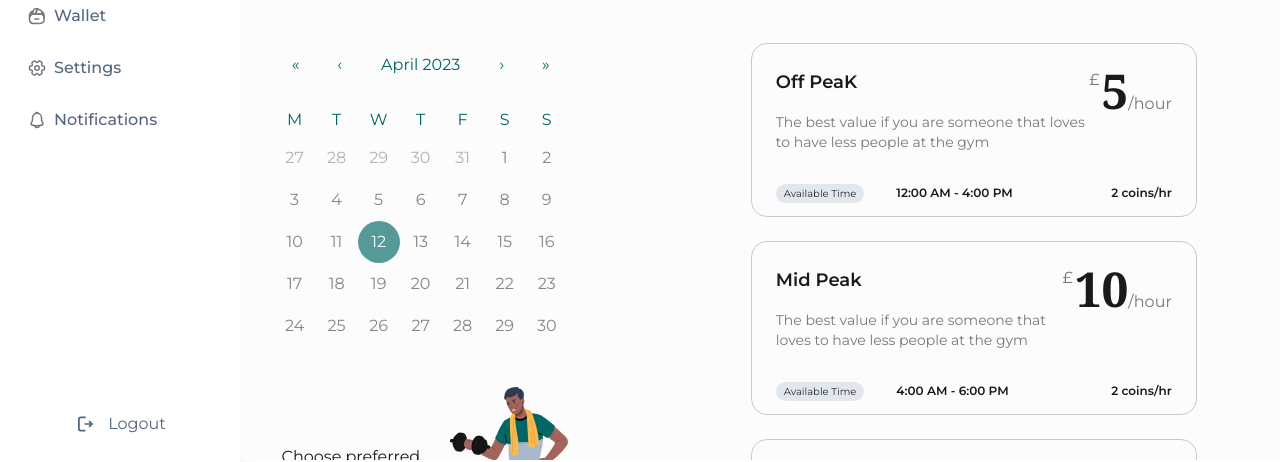
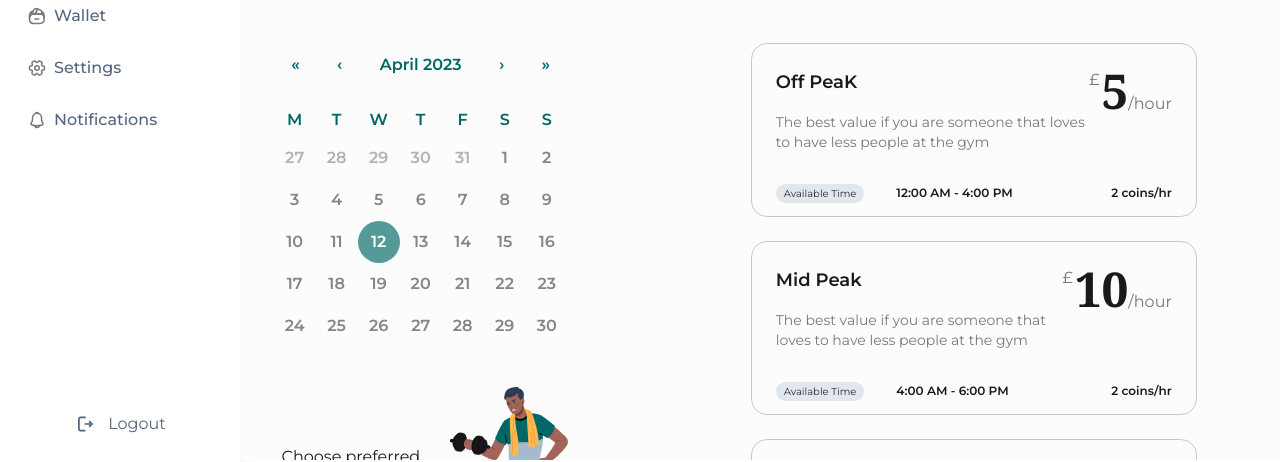
Before and after one commit to Alphadude/lepole-frontend, a React (Create React App) app: page /dashboard/session/new in a window 1280 px wide. Shown: the part 332-794 px from the top of the page. Built offline with nearby package versions, Linux system fonts and the light colour scheme; no server answers.

Commit message:
make calendar text bold

```diff
--- a/src/components/elements/CalendarWidget.js
+++ b/src/components/elements/CalendarWidget.js
@@ -1,7 +1,6 @@
-import styled from "styled-components";
+import { useEffect, useState } from "react";
 import Calendar from "react-calendar";
 import "./calendar.css";
-import { useEffect, useState } from "react";
 import { upcoming } from "../../utils/dummyData";
 import { formatDate } from "../../helpers/functions";
 
@@ -79,8 +78,10 @@ const CalendarWidget = ({ dateValue, setDateValue }) => {
       ),
     );
   }, [dates]);
+
+
   return (
-    <div className="text-center -ml-2 flex justify-center md:justify-normal ">
+    <div className="text-center -ml-2 flex justify-center md:justify-normal font-semibold ">
       <Calendar
         onChange={setDateValue}
         value={dateValue}
--- a/src/components/elements/calendar.css
+++ b/src/components/elements/calendar.css
@@ -108,6 +108,7 @@ abbr:where([title]) {
 
 .react-calendar__tile:disabled {
   background-color: #f0f0f0;
+  color: gray;
 }
 
 .react-calendar__tile:enabled:hover,
@@ -118,7 +119,6 @@ abbr:where([title]) {
 .react-calendar__tile--now {
   background: #006666a8 !important;
   color: white;
-  /* border-radius: 50%; */
 }
 
 .react-calendar__tile--active {
--- a/src/screens/dashboard/session/BookNew.js
+++ b/src/screens/dashboard/session/BookNew.js
@@ -113,7 +113,7 @@ const BookNew = () => {
 
           <div className='mt-10 text-left '>
             {!selectedPlan ? (
-              <div className='flex items-center gap-5'>
+              <div className='flex items-center gap-5 w-full'>
                 <p> Choose preferred session to see available time </p>
                 <img src={manStandDumbell} alt="manStandDumbell" />
               </div>
```
